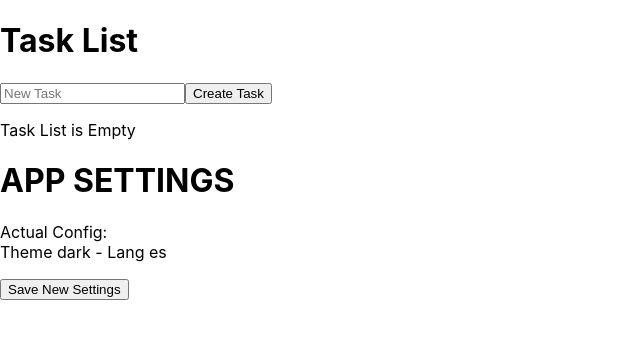
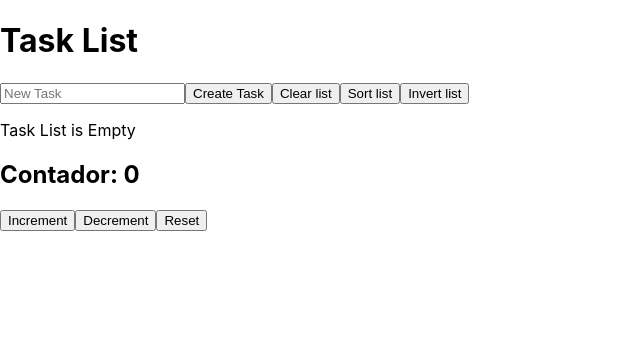
Before and after one commit to Ignacio0104/curso-react-avanzado, a React (Create React App) app: page / in a window 1280 px wide. Shown: the top 338 px of the page, without its empty margins (0-640 px from the left). Built offline with nearby package versions, Linux system fonts and the light colour scheme.

Commit message:
ejercicios sesion 2 y 3 OK

```diff
--- a/src/App.js
+++ b/src/App.js
@@ -4,13 +4,15 @@ import { useCallback, useMemo, useState } from 'react';
 import EjemploUseBoolean from './components/CustomHooks/EjemploUseBoolean';
 import TaskList from './components/lists/TaskList';
 import Settings from './components/settings/Settings';
+import Contador from './components/EjercicioContador/contador';
 
 
 function App() {
   return (
     <div>
     <TaskList></TaskList>
-    <Settings></Settings>
+    {/* <Settings></Settings> */}
+    <Contador></Contador>
    </div>
   );
 }
--- /dev/null
+++ b/src/components/EjercicioContador/contador.jsx
@@ -0,0 +1,32 @@
+import React from 'react'
+import useCounter from '../hooks/useCounter'
+
+const Contador = () => {
+    const counter = useCounter(0);
+
+    const increment = ()=>{
+      try{
+        counter.incrementValue()
+      }catch(err){
+        alert(err)
+      }
+    }
+    const decrement = ()=>{
+      try{
+        counter.decrementValue()
+      }catch(err){
+        alert(err)
+      }
+    }
+
+  return (
+    <div>
+      <h2>{`Contador: ${counter.value}`}</h2>
+      <button onClick={increment}>Increment</button>
+      <button onClick={decrement}>Decrement</button>
+      <button onClick={()=>counter.resetValue()}>Reset</button>
+    </div>
+  )
+}
+
+export default Contador
--- /dev/null
+++ b/src/components/hooks/useCounter.js
@@ -0,0 +1,29 @@
+import React, { useState } from "react";
+
+const useCounter = (initialValue)=>{
+
+    const [value, setValue] = useState(initialValue);
+
+    const incrementValue = ()=>{
+        if(value + 1 >29){
+            throw Error("You reached the limit!")
+        }else{
+            setValue(value + 1);
+        }
+    }
+
+    const decrementValue = ()=>{
+        if(value - 1 < 0){
+            throw Error("You reached the minimum!")
+        }else{
+            setValue(value - 1);
+        }
+    }
+
+    const resetValue = ()=>{
+        setValue(0)
+    }
+    return {value,incrementValue,decrementValue,resetValue}
+}
+
+export default useCounter;
--- a/src/components/hooks/useList.js
+++ b/src/components/hooks/useList.js
@@ -18,8 +18,14 @@ const useList = (initialValue = []) => {
 
     // TODO:Develop more functions for lists
 
+    const clearList =()=> setValue([]);
+
+    const sortList = () => setValue([...value].sort())
+
+    const invertList = () => setValue([...value].reverse())
+
     return {
-            value, setValue, push, remove, isEmpty,
+            value, setValue, push, remove, isEmpty, clearList,sortList,invertList
         };
 };
 
--- a/src/components/lists/TaskList.jsx
+++ b/src/components/lists/TaskList.jsx
@@ -23,6 +23,9 @@ const Tasklist = () => {
         <form onSubmit={handleSubmit}>
           <input value={newTask} onChange={handleInputChange} placeholder="New Task" type="text" />
           <button type="submit">Create Task</button>
+          <button type="button" onClick={()=>tasks.clearList()}>Clear list</button>
+          <button type="button" onClick={()=>tasks.sortList()}>Sort list</button>
+          <button type="button" onClick={()=>tasks.invertList()}>Invert list</button>
         </form>
         { tasks.isEmpty()
             ? (<p>Task List is Empty</p>)
```
